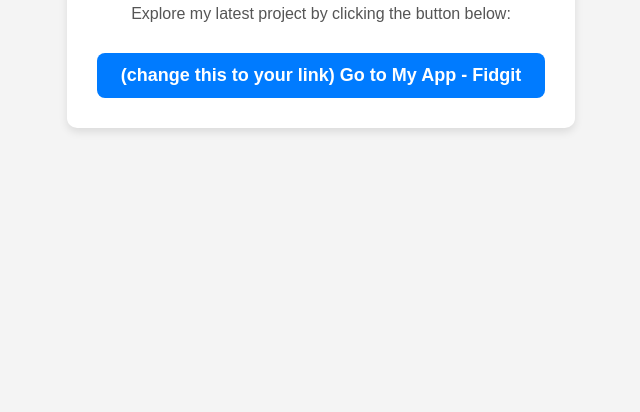
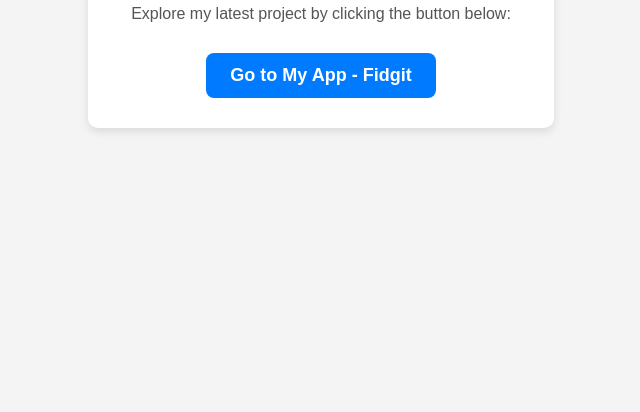
Before and after one commit to AZomk/azomk.github.io, a plain HTML site: page index.html in a window 1280 px wide. Shown: the part 388-800 px from the top of the page, without its empty margins (319-959 px from the left). Drawn offline with Linux system fonts and the light colour scheme.

Commit message:
Update index.html

```diff
--- a/index.html
+++ b/index.html
@@ -53,7 +53,7 @@
     <div class="container">
         <h1>Welcome to AZomk's Page</h1>
         <p>Explore my latest project by clicking the button below:</p>
-        <button onclick="window.location.href='https://EGrey173.github.io/Fitgit/';">   (change this to your link)
+        <button onclick="window.location.href='https://egrey173.github.io/Fidgit/';">
             Go to My App - Fidgit
         </button>
     </div>
```
